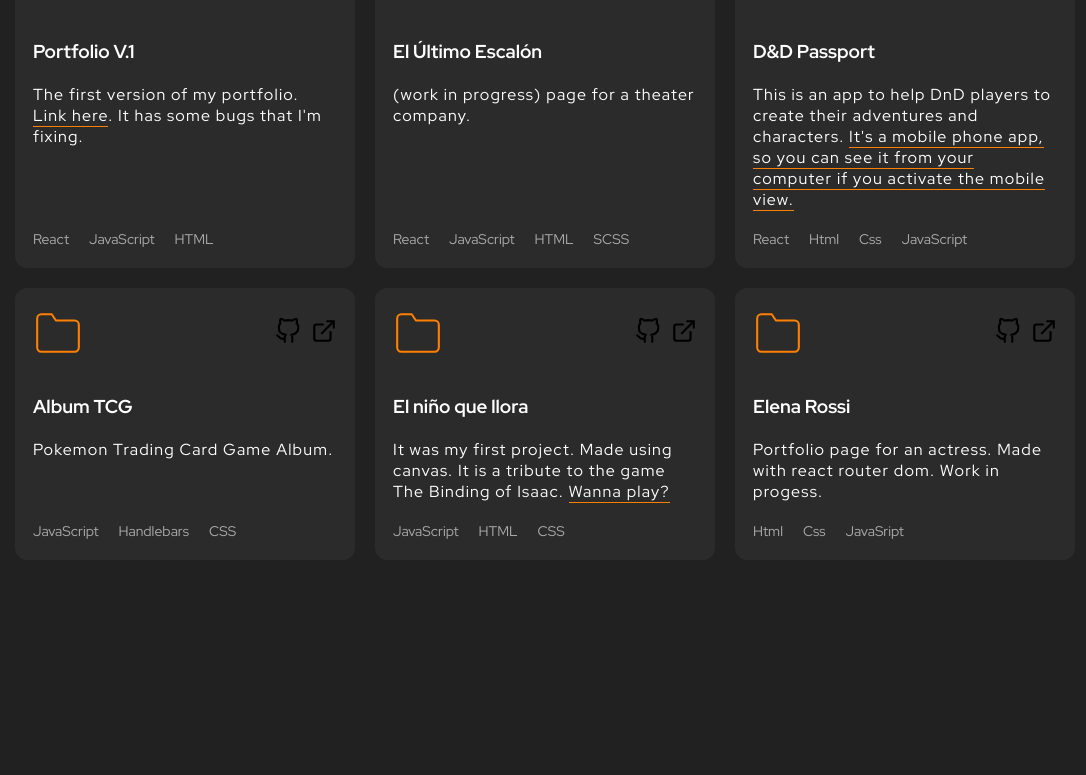
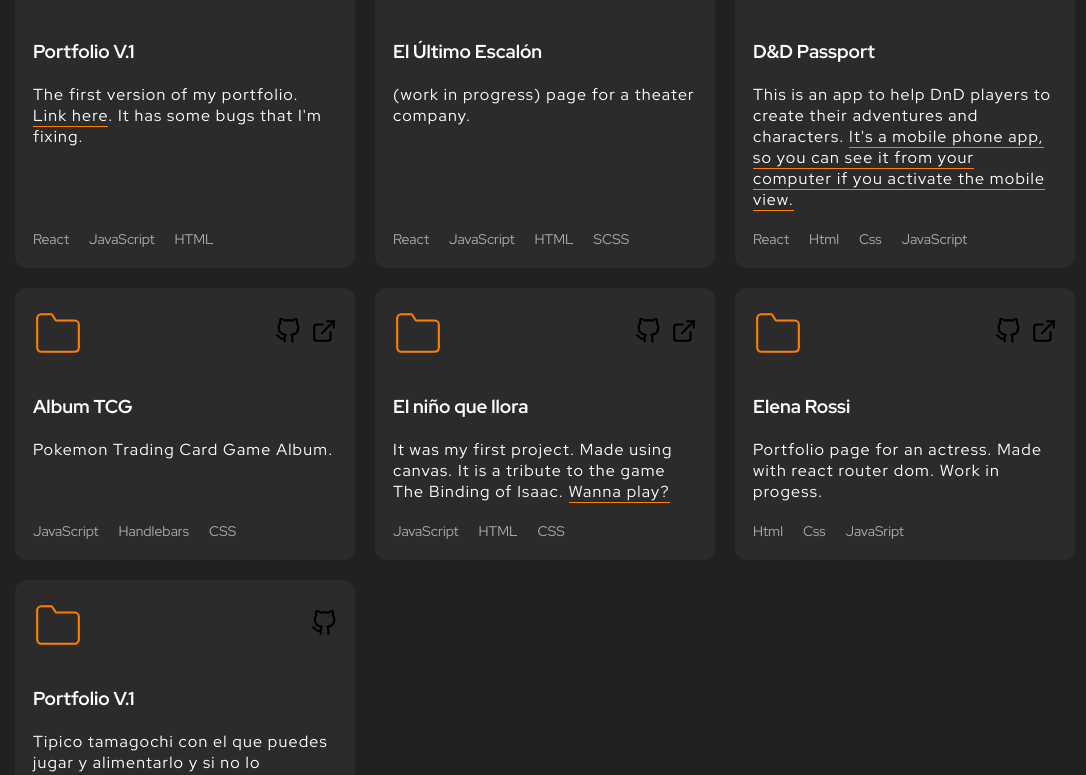
Before and after one commit to VanBan273/IvanOyolaPortfolio, a React (Create React App) app in the folder portfolio/: page / in a window 1280 px wide. Shown: the part 2012-2787 px from the top of the page, without its empty margins (95-1181 px from the left). Built offline with nearby package versions, Linux system fonts and the light colour scheme.

Commit message:
actualizado
añadido nuevo proyecto

```diff
--- a/portfolio/src/components/Portfolio/Portfolio.tsx
+++ b/portfolio/src/components/Portfolio/Portfolio.tsx
@@ -183,6 +183,33 @@
         </ScrollAnimation>
 
 
+        <ScrollAnimation animateIn="flipInX">
+        <div className="project">
+          <header>
+          <svg width="50" xmlns="http://www.w3.org/2000/svg" role="img" viewBox="0 0 24 24" fill="none" stroke="#ff8000 " stroke-width="1" stroke-linecap="round" stroke-linejoin="round" ><title>Folder</title><path d="M22 19a2 2 0 0 1-2 2H4a2 2 0 0 1-2-2V5a2 2 0 0 1 2-2h5l2 3h9a2 2 0 0 1 2 2z"></path></svg>
+          <div className="project-links">
+            <a href="https://github.com/VanBan273/tamagochi" target="_blank" rel="noreferrer">
+              <img src={githubIcon} alt="GitHub" />
+            </a>
+          </div>
+          </header>
+          <div className="body">
+            <h3>Portfolio V.1</h3>
+            <p>Tipico tamagochi con el que puedes jugar y alimentarlo y si no lo atiendes, tras cierto tiempo, muere.
+            </p>
+          </div>
+          <footer>
+            <ul className="tech-list">
+              <li>React</li>
+              <li>JavaScript</li>
+              <li>HTML</li>
+
+            </ul>
+          </footer>
+        </div>
+      </ScrollAnimation>
+
+
 
       </div>
     </Container>
```
